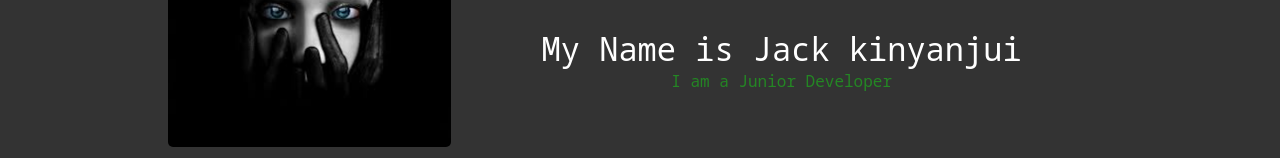
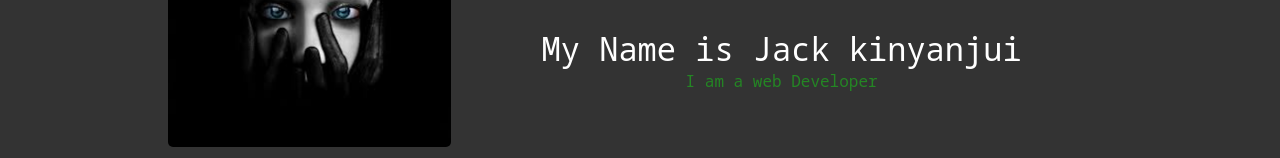
Before and after one commit to jck-bit/About-me, a React (Create React App) app: page / in a window 1280 px wide. Shown: the part 794-952 px from the top of the page. Built offline with nearby package versions, Linux system fonts and the light colour scheme.

Commit message:
Updated the slider js

```diff
--- a/src/App.js
+++ b/src/App.js
@@ -8,7 +8,6 @@ import Footer from './components/Footer/Footer';
 import Contacts from './components/contacts/Contacts';
 import Clouds from './components/Clouds';
 
-
 function App() {
   return (
     <div className="App">
@@ -18,7 +17,7 @@ function App() {
       <Slider imgSrc=
       {images}
       title={'My Name is Jack kinyanjui'}
-      subtitle={'I am a Junior Developer'}
+      subtitle={'I am a web Developer'}
       />
       <Slider title={'My Tecnologies and Skills'}  flipped={true}/>
       <Footer sided={true}/>
```
